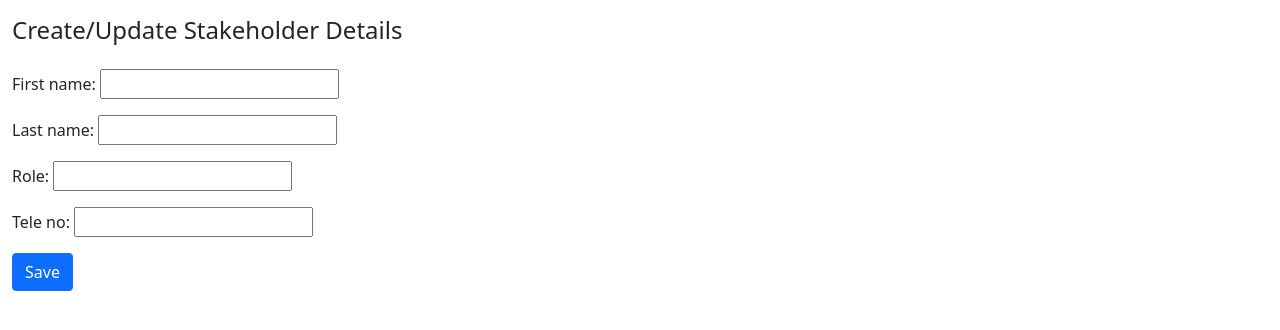
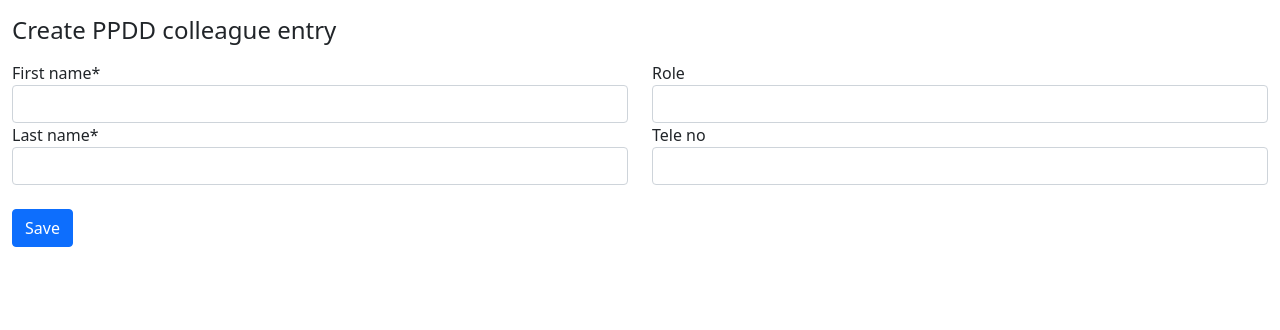
Before and after one commit to banillie/project_tracker, a Django app: page /ppdds/create/ in a window 1280 px wide. Shown: the part 56-386 px from the top of the page. Run offline with Django 3.2, Linux system fonts and the light colour scheme; the visitor is signed in with stand-in values (Sample User, id 1); some libraries are stand-ins or nearby versions.

Commit message:
styling of ppdd create/update form

```diff
--- a/engagements/templates/engagements/engagement_create.html
+++ b/engagements/templates/engagements/engagement_create.html
@@ -15,13 +15,13 @@
         <form method="post" novalidate>
             {% csrf_token %}
             <div class="row mt-1">
-                <div class="col-6">
+                <div class="col-lg-6 col-md-6 col-sm-12 col-xs-12">
                     {{ form.date|as_crispy_field }}
                     {{ form.projects|as_crispy_field }}
                     {{ form.stakeholders|as_crispy_field }}
                     {{ form.ppdds|as_crispy_field }}
                 </div>
-                <div class="col-6">
+                <div class="col-lg-6 col-md-6 col-sm-12 col-xs-12">
                     {{ form.follow_up_date|as_crispy_field }}
                     {{ form.engagement_types|as_crispy_field }}
                     {{ form.engagement_workstreams|as_crispy_field }}
--- a/ppdds/forms.py
+++ b/ppdds/forms.py
@@ -4,10 +4,10 @@ from .models import PPDD
 
 
 class PPDDForm(forms.ModelForm):
-    first_name = forms.CharField(max_length=40)
-    last_name = forms.CharField(max_length=40)
-    role = forms.CharField(max_length=100, required=False)
-    tele_no = forms.CharField(max_length=1000, required=False)
+    # first_name = forms.CharField(max_length=40)
+    # last_name = forms.CharField(max_length=40)
+    # role = forms.CharField(max_length=100, required=False)
+    # tele_no = forms.CharField(max_length=1000, required=False)
 
     class Meta:
         model = PPDD
@@ -17,3 +17,9 @@ class PPDDForm(forms.ModelForm):
             "role",
             "tele_no",
         ]
+        widgets = {
+            "first_name": forms.TextInput(attrs={'class': 'form-control'}),
+            "last_name": forms.TextInput(attrs={'class': 'form-control'}),
+            "role": forms.TextInput(attrs={'class': 'form-control'}),
+            "tele_no": forms.TextInput(attrs={'class': 'form-control'}),
+        }
--- a/ppdds/templates/ppdds/create-update.html
+++ b/ppdds/templates/ppdds/create-update.html
@@ -1,16 +1,28 @@
 {% extends 'base.html' %}
+
+{% load crispy_forms_tags %}
 
 {% block content %}
 
-    <h4>Create/Update Stakeholder Details</h4>
-        <p></p>
+    <h4>{% if form.instance.pk %}Edit Details{% else %}Create PPDD colleague entry{% endif%}</h4>
 
-    <form action='.' method="POST">
-        {% csrf_token %}
-        {{ form.as_p }}
-        <p><input class="btn btn-primary" type="submit" value="Save"/>
-        </p>
-    </form>
+    <div class="form-group">
+        <form method="POST" novalidate> {% csrf_token %}
+{#    <form action='.' method="POST">#}
+{#        {% csrf_token %}#}
+            <div class="row mt-2">
+                <div class="col-lg-6 col-md-6 col-sm-6 col-xs-12">
+                    {{ form.first_name|as_crispy_field }}
+                    {{ form.last_name|as_crispy_field }}
+                </div>
+                <div class="col-lg-6 col-md-6 col-sm-6 col-xs-12">
+                    {{ form.role|as_crispy_field }}
+                    {{ form.tele_no|as_crispy_field }}
+                </div>
+            </div>
+            <br><input class="btn btn-primary" type="submit" value="Save"/>
+        </form>
+
 
 
 
--- a/projects/templates/projects/create-update.html
+++ b/projects/templates/projects/create-update.html
@@ -4,7 +4,7 @@
 
 {% block content %}
 
-    <h4>Create/Update Project Details</h4>
+    <h4>{% if form.instance.pk %}Edit Details{% else %}Create Project Entry{% endif%}</h4>
 
     <div class="form-group">
         <form method="POST" novalidate> {% csrf_token %}
```
Also changed, not shown: ppdds/templates/ppdds/detail.html (+6 -5 lines).
